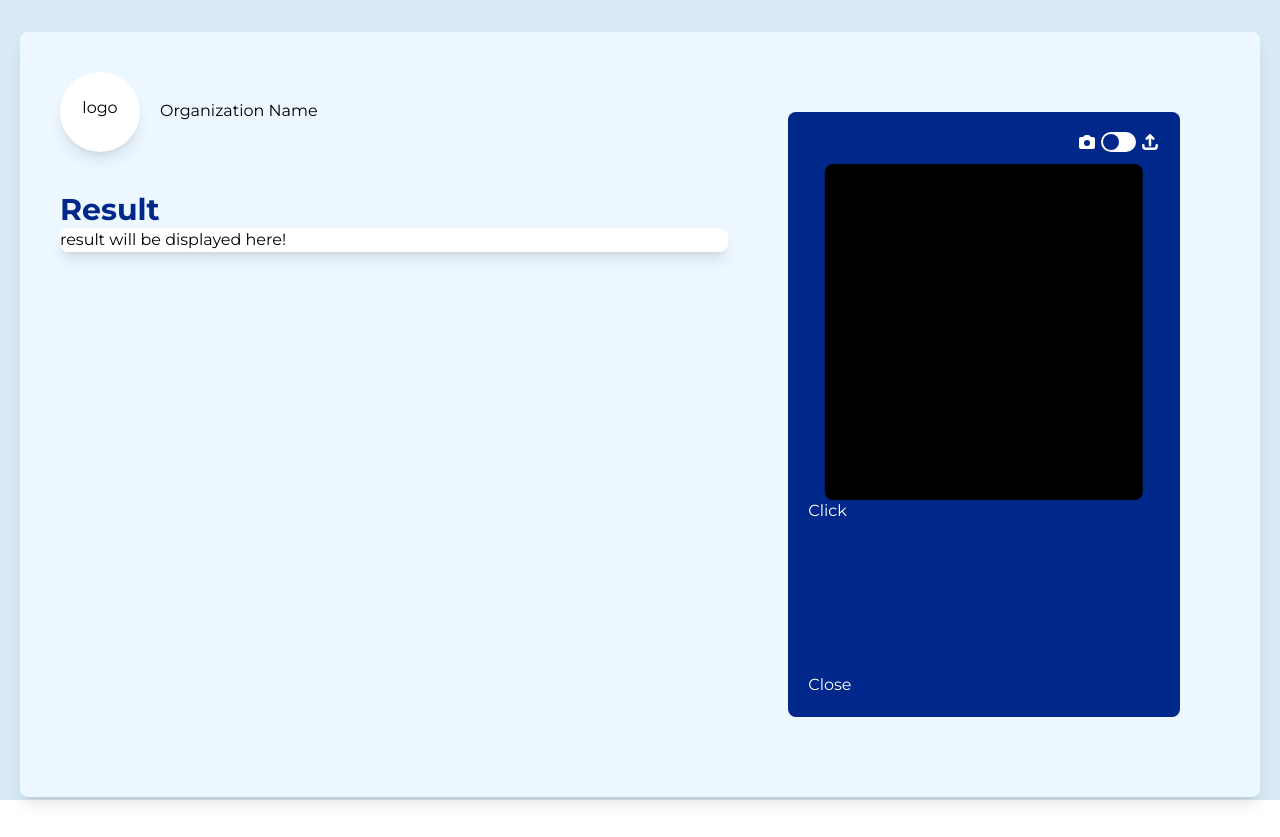
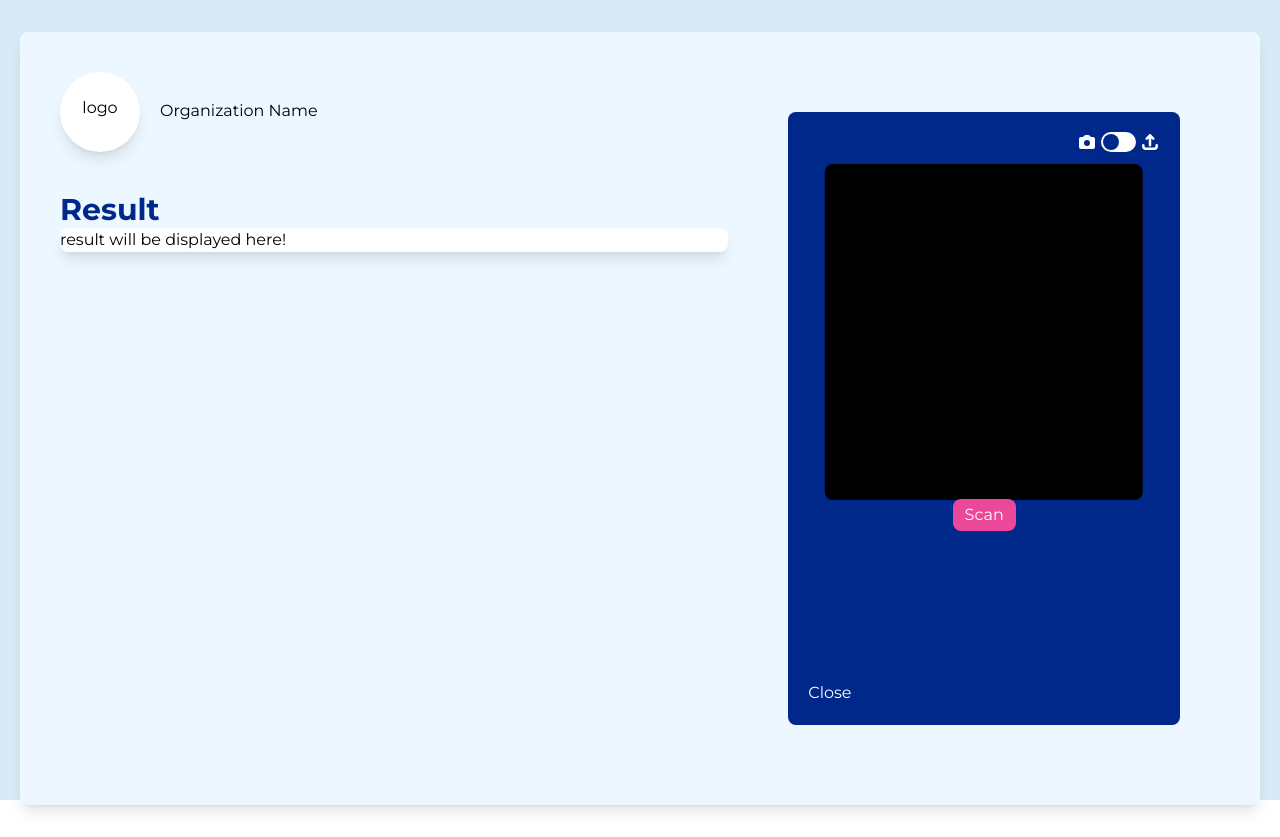
Before and after one commit to SumitShrestha11/ResultProcessing, a React (Create React App) app: page / in a window 1280 px wide. Built offline with nearby package versions, Linux system fonts and the light colour scheme; no server answers.

Commit message:
Styled Scan Button

```diff
--- a/src/components/InputArea/components/CameraFeed.jsx
+++ b/src/components/InputArea/components/CameraFeed.jsx
@@ -1,26 +1,35 @@
-import {useEffect, useRef} from 'react';
+import {useState, useEffect, useRef} from 'react';
 
 const CameraFeed = () => {
+    //const [userStream, setUserStream] = useState(null);
     const videoRef = useRef(null);
     const photoRef = useRef(null);
 
-    const getVideo = () => {
-        navigator.mediaDevices
-            .getUserMedia({
+    // const videoOff = () => {
+    //     let videoTracks = userStream.getTracks();
+    //     if(videoTracks[0].enabled){
+    //         videoTracks[0].enabled=false;
+    //     } else {
+    //         videoTracks[0].enabled=true;
+    //     }
+    //     console.log(videoTracks[0]);
+    // }
+
+    const getVideo = async() => {
+        try {
+            const stream = await navigator.mediaDevices.getUserMedia({
                 video:{
                     width: 1920,
                     height: 1080
                 }
-            })//userstream
-            .then(stream => {
-                let video = videoRef.current;
-                video.srcObject = stream;
-
-                video.play();
-            })
-            .catch(err => {
-                console.log(err);//Error in console
-            })
+            });
+            //setUserStream(stream);
+            let video=videoRef.current;
+            video.srcObject = stream;
+            video.play();
+        } catch (err) {
+            console.log(err);
+        }
     }
 
     useEffect(() => {
@@ -34,7 +43,11 @@ const CameraFeed = () => {
                     <video ref={videoRef}></video>
                 </div>
             </div>
-                <button>Click</button>
+            <div className='flex justify-center'>
+                <button className='transition duration-150 ease-in-out rounded-lg bg-pink-500 hover:bg-pink-600 transform hover:-translate-y-1 px-3 py-1'>
+                    Scan
+                </button>
+            </div>
             <div>
                 <canvas ref={photoRef}></canvas>
                 <button>Close</button>
--- a/src/components/InputArea/index.jsx
+++ b/src/components/InputArea/index.jsx
@@ -4,10 +4,9 @@ import ToggleSwitch from './components/ToggleSwitch';
 import Upload from './components/Upload';
 
 const InputArea = () => {
- const [enabled, setEnabled] = useState(false);
+ const [isUploadComponent, setIsUploadComponent] = useState(false);
  const setInputArea = (inputType) => {
-     console.log(inputType);
-     setEnabled(inputType);
+     setIsUploadComponent(inputType);
  }
 
   return (
@@ -25,7 +24,7 @@ const InputArea = () => {
         </div>
         <div className='mt-2'>
             {
-                !enabled ?<CameraFeed /> :<Upload />
+                !isUploadComponent ?<CameraFeed /> :<Upload />
             }
 
         </div>
```
